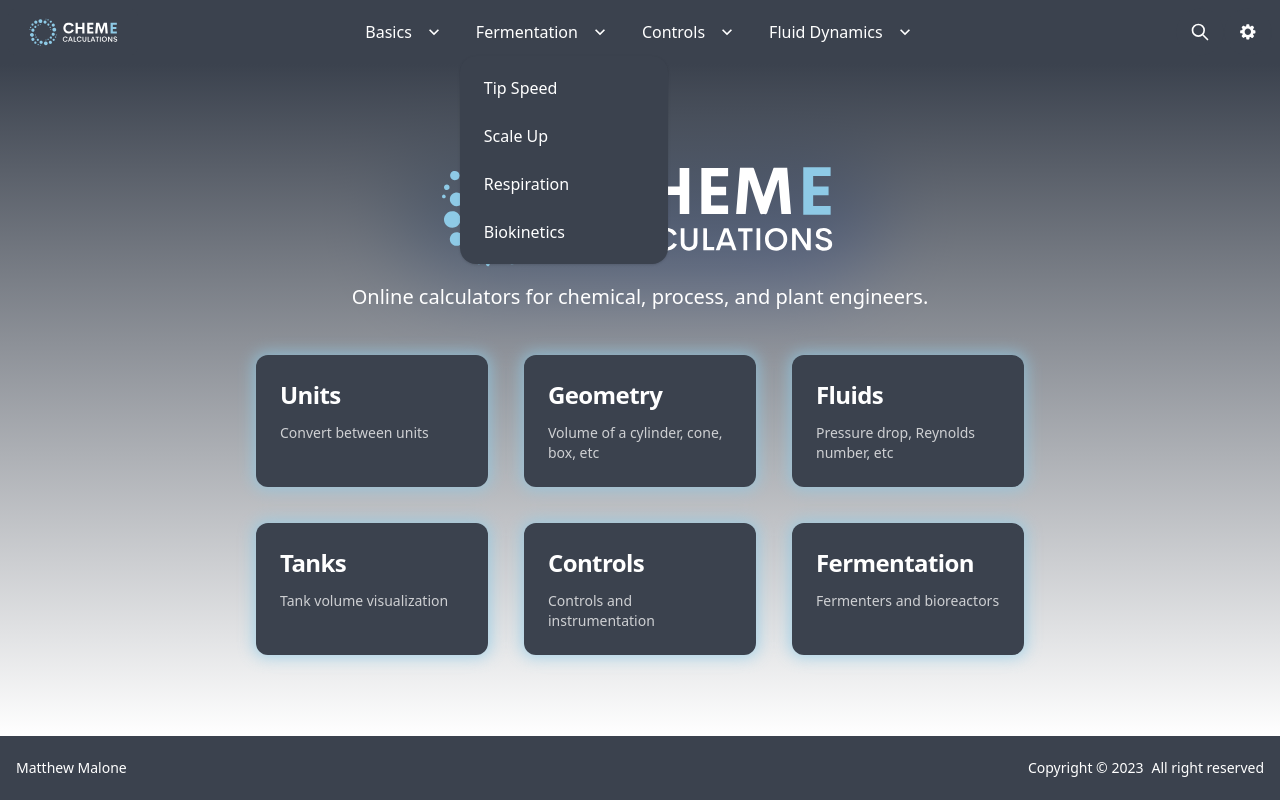
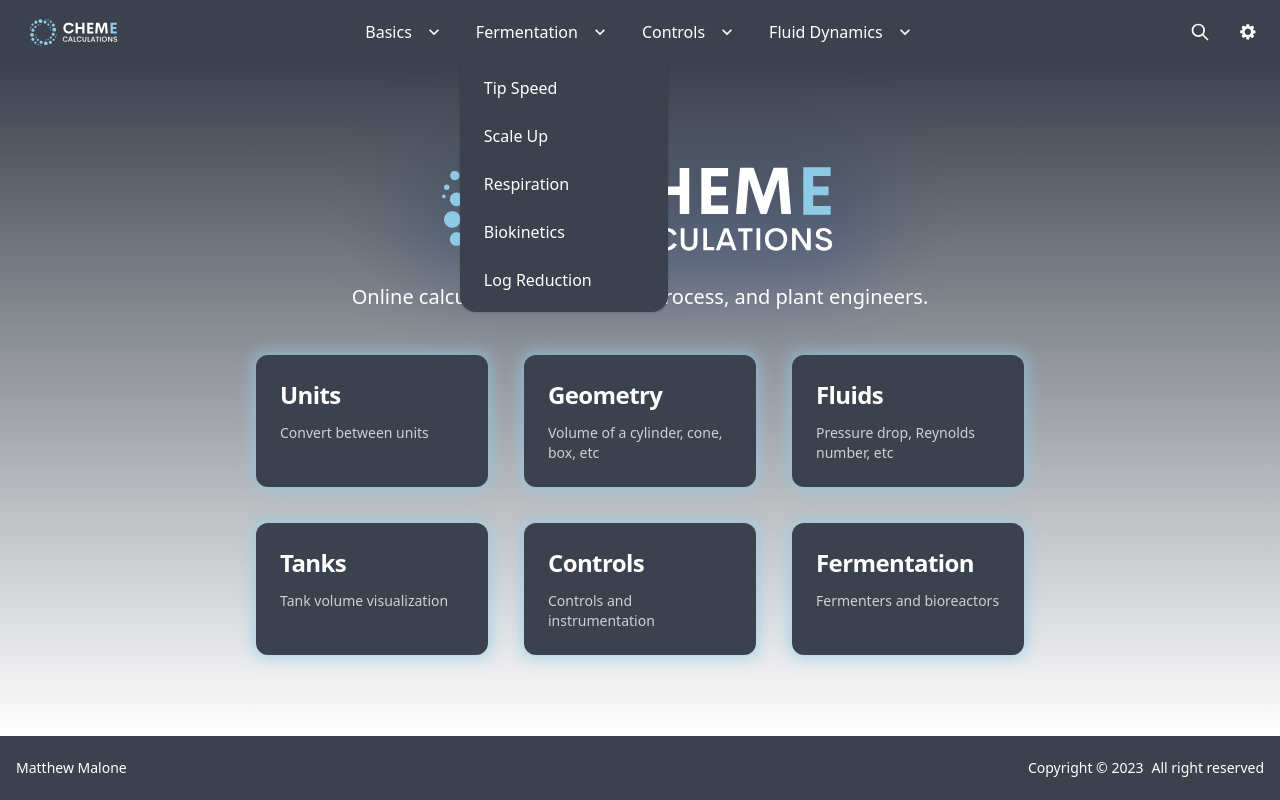
Before and after one commit to mama4294/ChemECalcs, a Next.js app in the folder chem_e_calc/: page / in a window 1280 px wide. Both pictures are taken after a click on the link "Fermentation". Built offline with nearby package versions, Linux system fonts and the light colour scheme; what convert-units would draw is missing.

Commit message:
Updates navbar to include log reduction

```diff
--- a/chem_e_calc/src/components/Layout/Navbar.tsx
+++ b/chem_e_calc/src/components/Layout/Navbar.tsx
@@ -37,10 +37,10 @@ const DesktopMenu = () => {
               </Link>
             </li>
             <li>
-            <Link href={'/linearinterpolation'}>
-              <a className="hover:bg-neutral-focus">Linear Interpolation</a>
-            </Link>
-          </li>
+              <Link href={'/linearinterpolation'}>
+                <a className="hover:bg-neutral-focus">Linear Interpolation</a>
+              </Link>
+            </li>
             <li>
               <Link href={'/geometry/cylinder'}>
                 <a className="hover:bg-neutral-focus">Cylinder</a>
@@ -104,6 +104,11 @@ const DesktopMenu = () => {
             <li>
               <Link href={'/fermentation/biokinetics'}>
                 <a className="hover:bg-neutral-focus">Biokinetics</a>
+              </Link>
+            </li>
+            <li>
+              <Link href={'/fermentation/logreduction'}>
+                <a className="hover:bg-neutral-focus">Log Reduction</a>
               </Link>
             </li>
           </ul>
@@ -279,6 +284,11 @@ const MobileMenu = () => {
                   <a className="hover:bg-neutral-focus">Biokinetics</a>
                 </Link>
               </li>
+              <li>
+                <Link href={'/fermentation/logreduction'}>
+                  <a className="hover:bg-neutral-focus">Log Reduction</a>
+                </Link>
+              </li>
             </ul>
           </li>
           <li tabIndex={0}>
```
